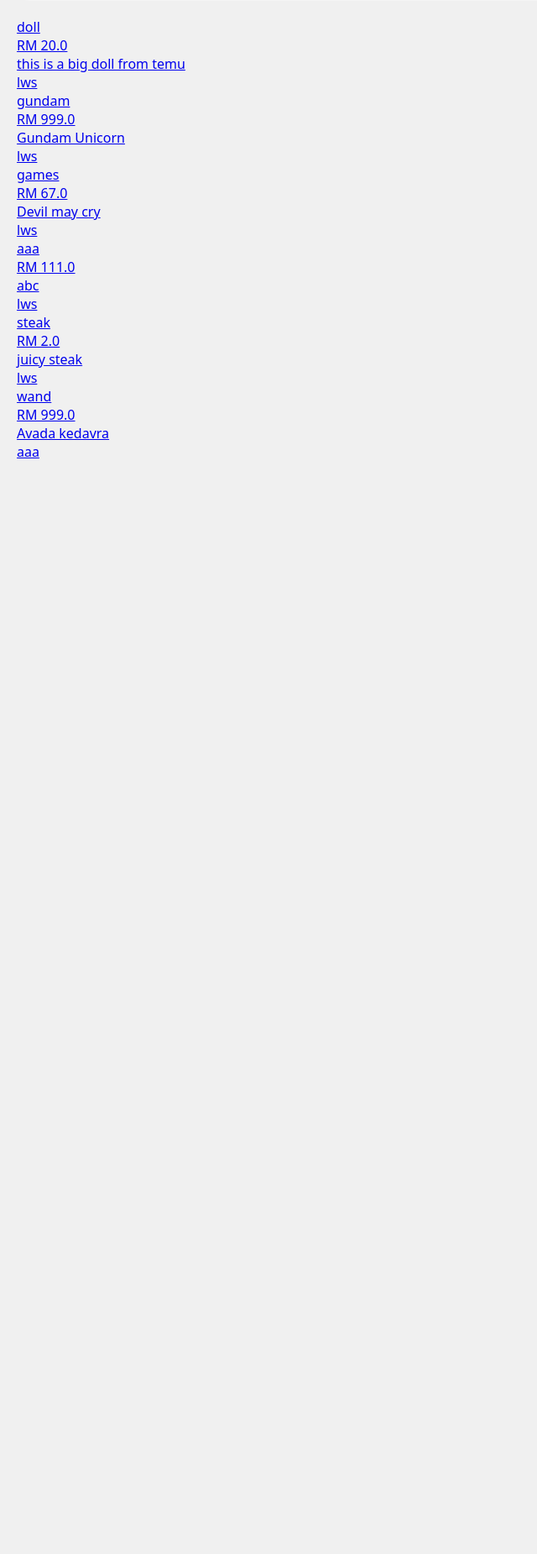
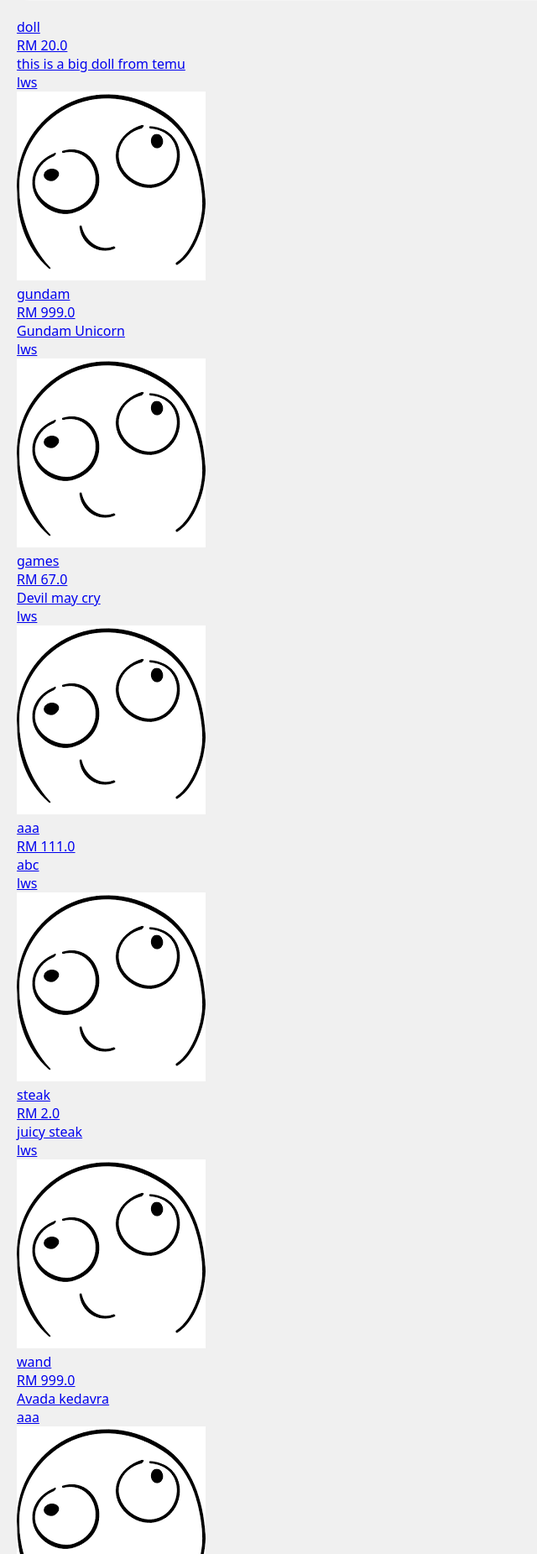
Before and after one commit to lailailaiws-bit/GitExercise-MMU-Marketplace, a Flask app: page /item_market/ in a window 1280 px wide. Shown: the part 1073-2924 px from the top of the page at 84% size, without its empty margins (0-640 px from the left). Before the commit the page ends 1619 px from the top, so only its background shows below. Run offline with Flask 3, Linux system fonts and the light colour scheme; a user stored in the database is signed in; data comes from the database, SQL or seed files in the repository; style sheets or scripts are compiled from the project's sources.

Commit message:
added profile

```diff
--- a/templates/item_market.html
+++ b/templates/item_market.html
@@ -20,6 +20,14 @@
                     {{items.item_description}}
                     <br>
                     {{items.seller.username}}
+                    <br>
+                    <div class="shrink-0">
+                    {% if current_user.profile_pic %}
+                        <img src="{{url_for('static', filename='css/photos/' + current_user.profile_pic)}}" class="w-40 h-40 rounded-xl border-4 border-gray-800">
+                    {% else %}
+                        <img src="{{url_for('static', filename='css/photos/user-icon.png')}}" class="w-40 h-40 rounded-xl border-4 border-gray-800">
+                    {% endif %}
+            </div>
                 </div>
             </a>
         </div>
```
